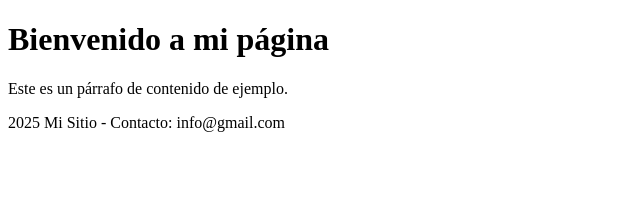
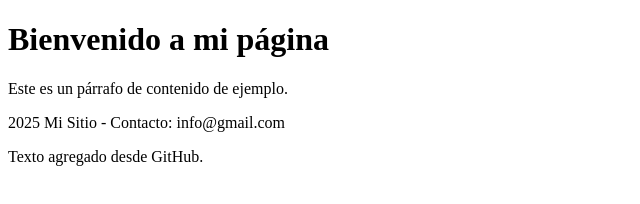
Before and after one commit to arcadiomega-beep/proyecto-git, a plain HTML site: page index.html in a window 1280 px wide. Shown: the whole page, without its empty margins (0-640 px from the left). Drawn offline with Linux system fonts and the light colour scheme.

Commit message:
Update index.html
se creo una modificación

```diff
--- a/index.html
+++ b/index.html
@@ -8,6 +8,7 @@
     <p>Este es un párrafo de contenido de ejemplo.</p>
     <footer>2025 Mi Sitio - Contacto: info@gmail.com</footer>
     <!-- Comentario agregado para práctica -->
+    <p>Texto agregado desde GitHub.</p>
 </head>
 <body>
 
```
